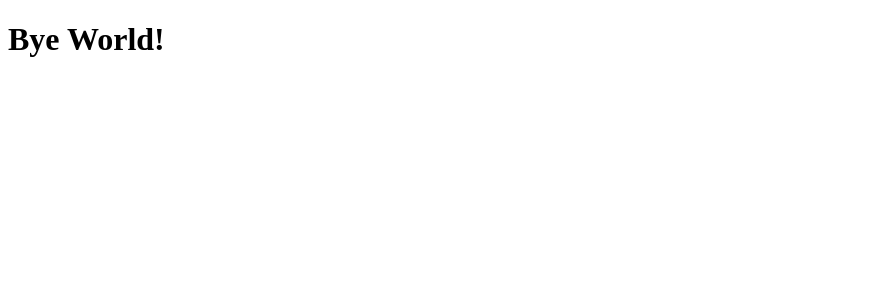
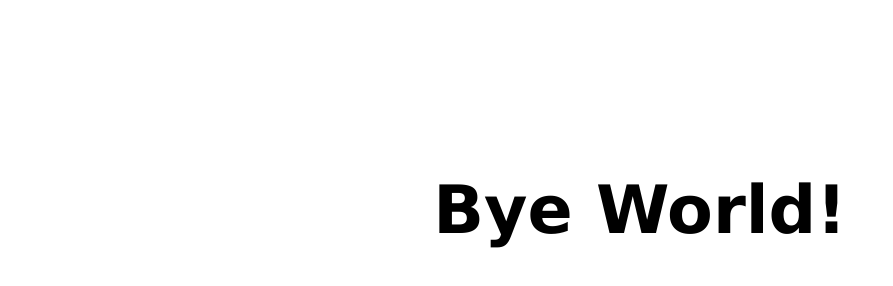
Before and after one commit to ulascanzorer/google-homepage, a plain HTML site: page index.html in a window 1280 px wide. Shown: the whole page, without its empty margins (0-893 px from the left). Drawn offline with Linux system fonts and the light colour scheme.

Commit message:
Changed the font size, font family and the padding of h1 elements

```diff
--- a/index.html
+++ b/index.html
@@ -1,4 +1,15 @@
 <!DOCTYPE html>
+<style>
+	h1 {
+		text-align: center;
+		padding-top: 10%;
+		font-size: 50pt;
+		font-family:'Lucida Sans', 'Lucida Sans Regular', 'Lucida Grande', 'Lucida Sans Unicode', Geneva, Verdana, sans-serif;
+	}
+</style>
+
+
+
 <html>
 	<body>
 		<h1>Bye World!</h1>
```
